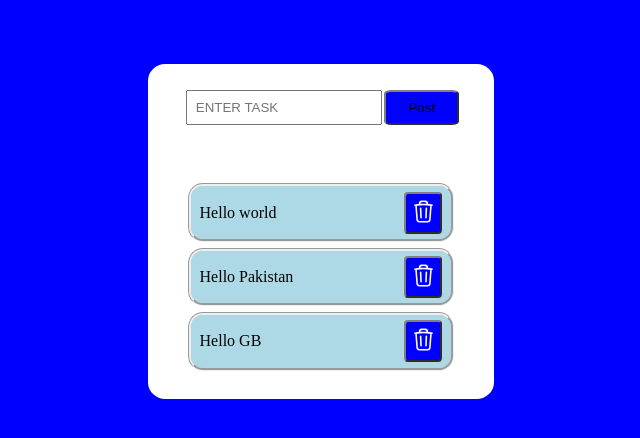
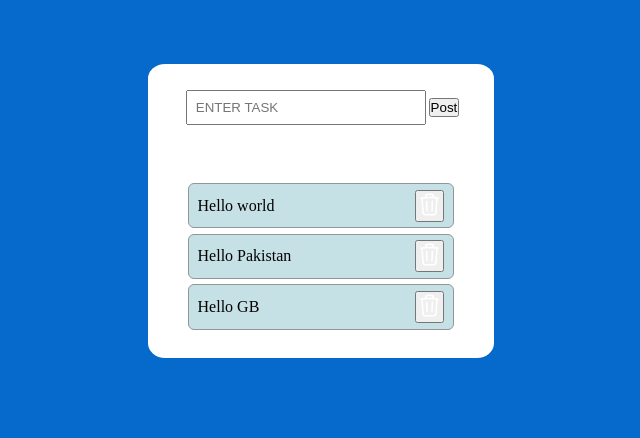
Before and after one commit to alinauman02/to-do-list-app, a React (Create React App) app in the folder frontend/: page / in a window 1280 px wide. Shown: the top 438 px of the page, without its empty margins (319-959 px from the left). Built offline with nearby package versions, Linux system fonts and the light colour scheme.

Commit message:
updated css

```diff
--- a/frontend/src/App.css
+++ b/frontend/src/App.css
@@ -4,7 +4,7 @@
   box-sizing: border-box;
 }
 body {
-  background-color: blue;
+  background-color: #066acd;
 }
 .App {
   display: flex;
@@ -30,23 +30,25 @@ ul {
   margin-top: 20%;
   list-style-type: none;
 }
-button {
+.button {
   border-radius: 10%;
+  color: white;
+}
+.add-button {
   padding: 3% 8%;
-  background-color: blue;
+  background-color: #0d75ec;
   border-color: gray;
+  font-weight: bold;
 }
-button:hover {
+.add-button:hover {
   background-color: #24a0ed;
 }
 .list-item {
-  background-color: white;
   padding: 2% 3%;
   margin: 2%;
-  border-radius: 15px;
-  border: groove;
-
-  background-color: lightblue;
+  border-radius: 6px;
+  border: 1px solid #939697;
+  background-color: #c5e1e6;
 }
 .list-item-p {
   width: 200%;
@@ -64,6 +66,7 @@ button:hover {
   width: 70%;
   height: 70%;
 }
-.button-icon {
+.delete-button {
   padding: 2%;
+  background-color: #0a2ea4;
 }
--- a/frontend/src/components/Input.tsx
+++ b/frontend/src/components/Input.tsx
@@ -1,13 +1,31 @@
-import React from "react";
+import React, { ChangeEvent } from "react";
+import { useState } from "react";
+interface InputProps {
+  name: string;
+  value: string;
+  type: "number" | "text" | "email" | "password";
+  placeholder: string;
+  onChange: (event: ChangeEvent<HTMLInputElement>) => void;
+}
 
-export default function Input(props: any) {
+export default function Input({
+  name,
+  value,
+  type,
+  placeholder,
+  onChange,
+}: InputProps) {
+  const [Value, setValue] = useState<string>(value);
   return (
     <input
-      height={props.accept}
-      width={props.width}
-      type={props.type}
-      placeholder={props.placeholder}
-      onChange={props.onChange}
+      value={Value}
+      name={name}
+      type={type}
+      placeholder={placeholder}
+      onChange={(e) => {
+        setValue(e.target.value);
+        onChange(e);
+      }}
     />
   );
 }
```
